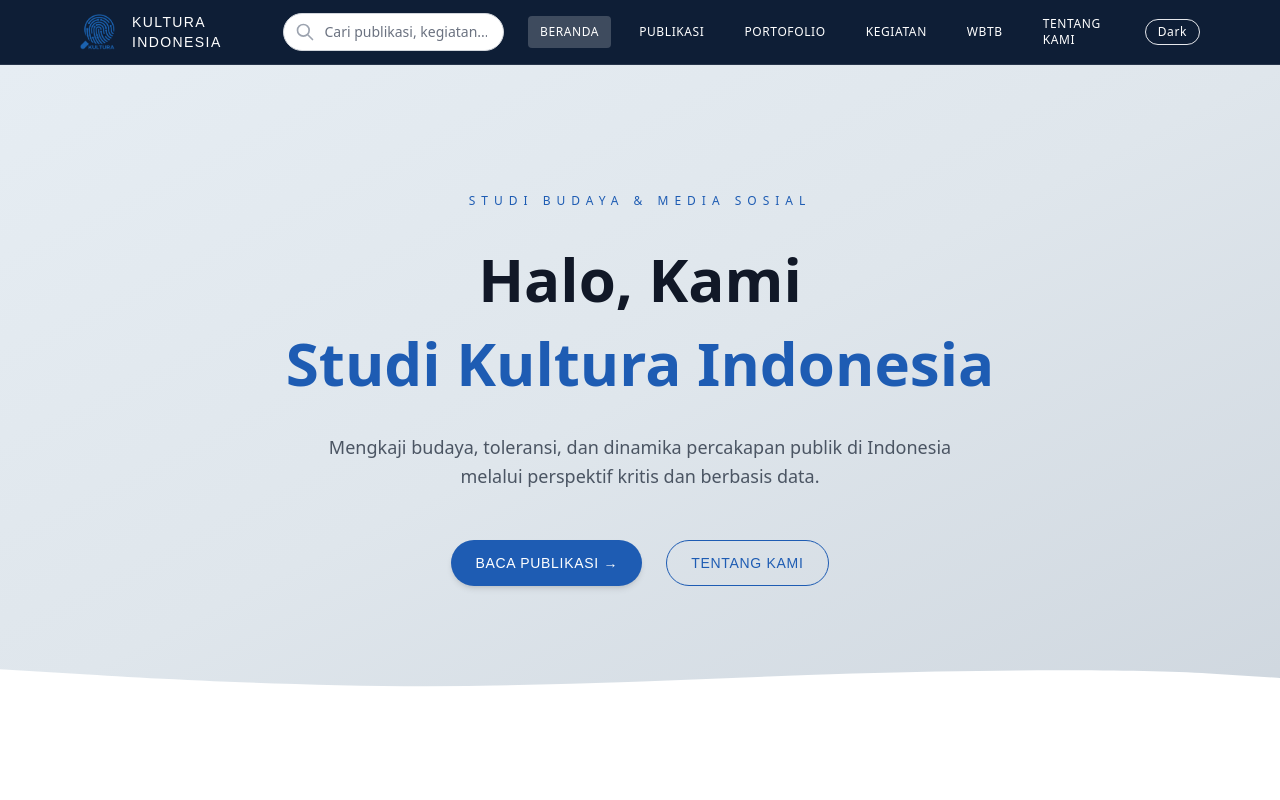
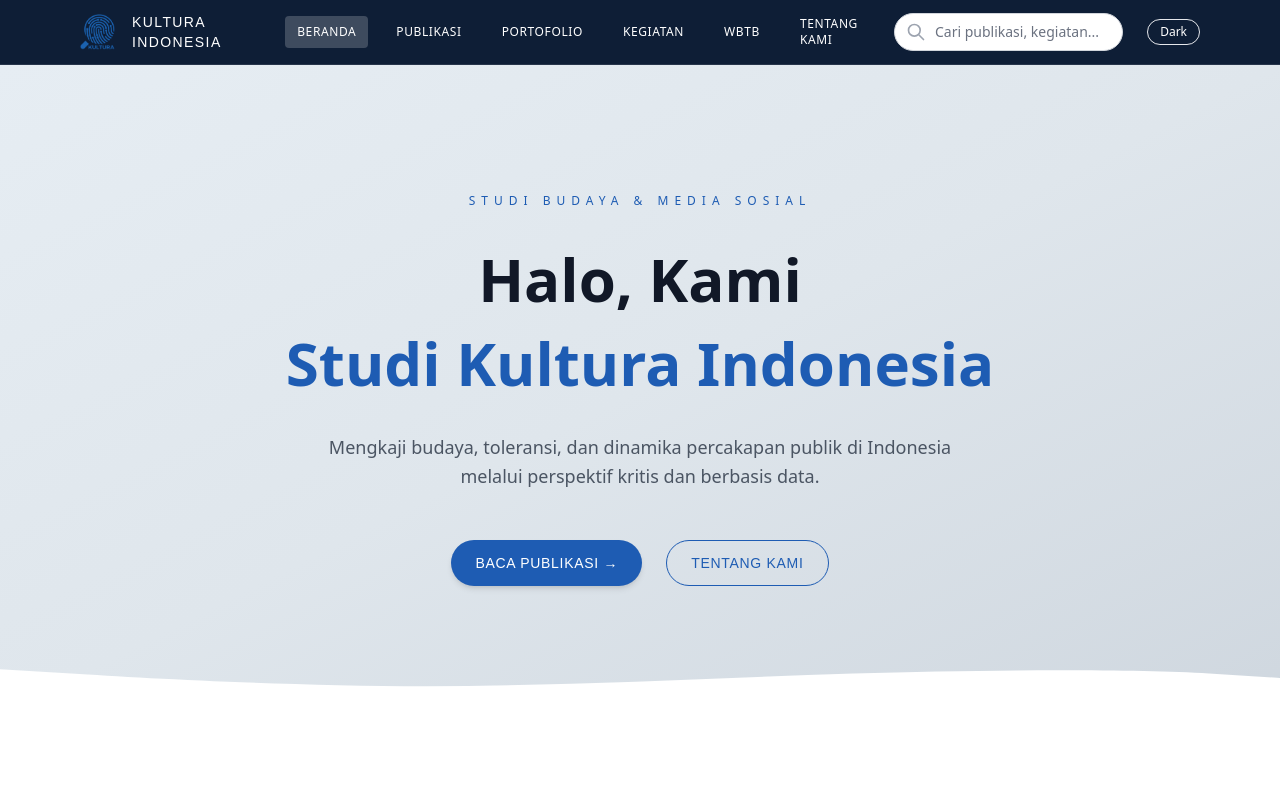
Before and after one commit to bhinnekakulturaindonesia-dev/kultura-indonesia, a Next.js app: page / in a window 1280 px wide. Shown: the top 800 px of the page. Built offline with nearby package versions, Linux system fonts and the light colour scheme.

Commit message:
Move: Reposition search bar to the right of Tentang Kami menu

```diff
--- a/components/Navbar.js
+++ b/components/Navbar.js
@@ -47,11 +47,6 @@ export default function Navbar() {
 
         {/* Desktop Navigation */}
         <div className="hidden md:flex items-center gap-4">
-          {/* Search Bar */}
-          <div className="mr-2">
-            <SearchBar />
-          </div>
-
           <nav className="flex items-center gap-4 text-xs uppercase tracking-wider">
           {links.map(({ href, label }) => {
             const active =
@@ -70,15 +65,20 @@ export default function Navbar() {
               </Link>
             )
           })}
+          </nav>
+
+          {/* Search Bar - After Menu */}
+          <div className="ml-2">
+            <SearchBar />
+          </div>
 
           {/* Dark Mode Toggle */}
           <button
             onClick={() => setDark(!dark)}
-            className="ml-4 px-3 py-1 border rounded-full text-xs hover:bg-white/10 transition"
+            className="ml-2 px-3 py-1 border rounded-full text-xs hover:bg-white/10 transition"
           >
             {dark ? 'Light' : 'Dark'}
           </button>
-          </nav>
         </div>
 
         {/* Mobile Menu Button */}
```
